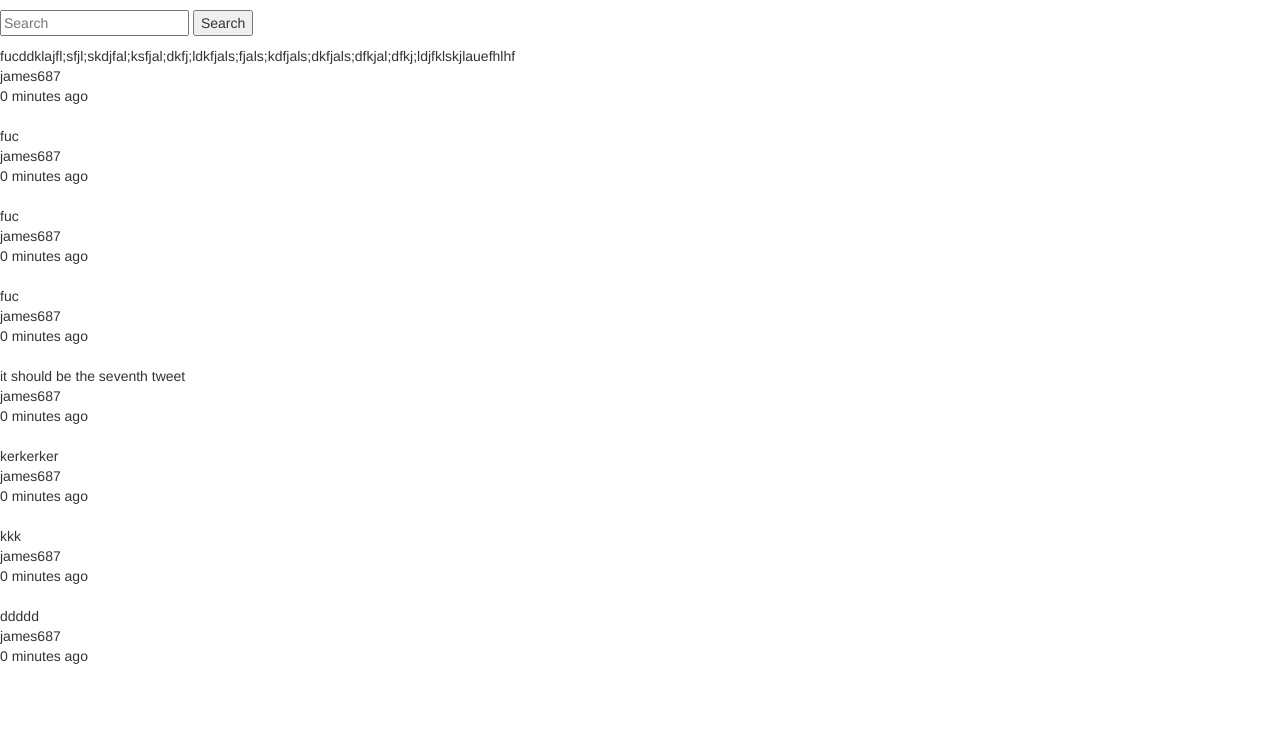
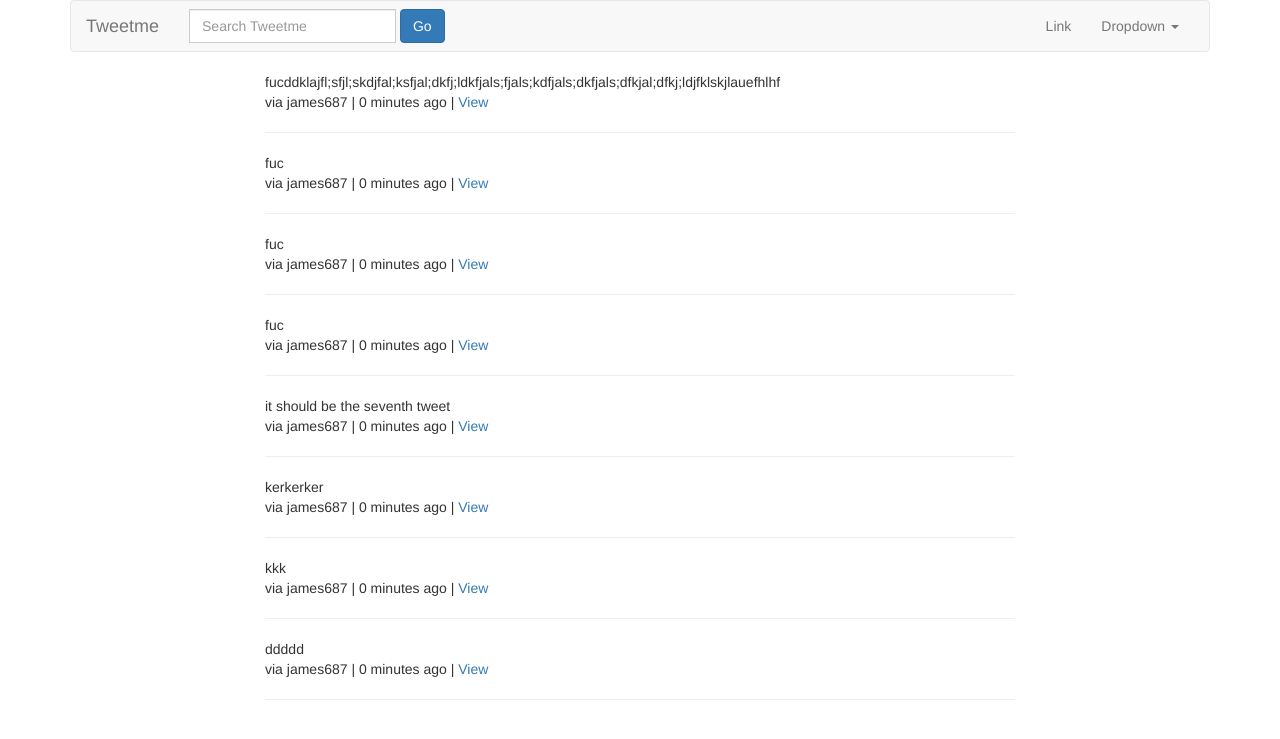
Before and after one commit to james687/Tweetme, a Django app: page /tweets/ in a window 1280 px wide. Shown: the top 739 px of the page. Run offline with Django 3.2, Linux system fonts and the light colour scheme; data comes from the database, SQL or seed files in the repository; both versions use the stored data as it was after the commit; some libraries are stand-ins or nearby versions.

Commit message:
add navbar and make the site look nicer by Bootstrap - put the search bar into navbar - introduce  RWD using Bootstrap

```diff
--- a/templates/base.html
+++ b/templates/base.html
@@ -20,7 +20,10 @@
     <![endif]-->
   </head>
   <body>
-    {% block content %}{% endblock %}
+      <div class="container">
+        {% include 'navbar.html' %}
+        {% block content %}{% endblock %}
+      </div>
 
     <!-- jQuery (necessary for Bootstrap's JavaScript plugins) -->
     <script src="https://ajax.googleapis.com/ajax/libs/jquery/1.12.4/jquery.min.js"></script>
--- /dev/null
+++ b/templates/navbar.html
@@ -0,0 +1,31 @@
+<nav class="navbar navbar-default">
+  <div class="container-fluid">
+    <!-- Brand and toggle get grouped for better mobile display -->
+    <div class="navbar-header">
+      <button type="button" class="navbar-toggle collapsed" data-toggle="collapse" data-target="#bs-example-navbar-collapse-1" aria-expanded="false">
+        <span class="sr-only">Toggle navigation</span>
+        <span class="icon-bar"></span>
+        <span class="icon-bar"></span>
+        <span class="icon-bar"></span>
+      </button>
+      <a class="navbar-brand" href="{% url 'home' %}">Tweetme</a>
+    </div>
+    {% include 'search_form.html' %}
+    <!-- Collect the nav links, forms, and other content for toggling -->
+    <div class="collapse navbar-collapse" id="bs-example-navbar-collapse-1">
+      <ul class="nav navbar-nav navbar-right">
+        <li><a href="#">Link</a></li>
+        <li class="dropdown">
+          <a href="#" class="dropdown-toggle" data-toggle="dropdown" role="button" aria-haspopup="true" aria-expanded="false">Dropdown <span class="caret"></span></a>
+          <ul class="dropdown-menu">
+            <li><a href="#">Action</a></li>
+            <li><a href="#">Another action</a></li>
+            <li><a href="#">Something else here</a></li>
+            <li role="separator" class="divider"></li>
+            <li><a href="#">Separated link</a></li>
+          </ul>
+        </li>
+      </ul>
+    </div><!-- /.navbar-collapse -->
+  </div><!-- /.container-fluid -->
+</nav>
--- a/tweets/templates/list.html
+++ b/tweets/templates/list.html
@@ -1,12 +1,21 @@
 {% extends "base.html" %}
 {% block title %}Tweet List{% endblock %}
 {% block content %}
-    <p>{% include 'search_form.html' %}</p>
-
     {% for tweet in object_list %}
-        {{ tweet.content }}<br/>
-        {{ tweet.user }}<br/>
-        {{ tweet.created_at | timesince }} ago<br/><br/>
+        <div class="row">
+            <div class="col-sm-8 col-sm-offset-2">
+                <div class="media">
+                    {% if tweet.image_url %} <!-- 20170815 no image_url now -->
+                        <img class="d-flex mr-3" src="{{ tweet.image_url }}" />
+                    {% endif %}
+                    <div class="media-body">
+                        {{ tweet.content }}<br/>
+                        via {{ tweet.user }} | {{ tweet.created_at | timesince }} ago | <a href="{{ tweet.get_absolute_url }}">View</a> <br/>
+                    </div>
+                </div>
+                <hr />
+            </div>
+        </div>
     {% empty %}
         {% if request.GET.q %}
             <div>No result!</div>
--- a/tweets/templates/search_form.html
+++ b/tweets/templates/search_form.html
@@ -2,7 +2,10 @@
 this will do the same thing
 <form method="get" action="{% url 'tweet:list' %}">
 -->
-<form method="get" action="">
-    <input type="text" name="q" placeholder="Search" value="{{ request.GET.q }}"/>
-    <input type="submit" value="Search" />
+<form class="navbar-form navbar-left" method="get" action="">
+    <label class="sr-only" for="searchInput">Search</label>
+    <div class="input-group mb-2 mr-sm-2 mb-sm-0">
+         <input class="form-control" type="text" name="q" id="searchInput" placeholder="Search Tweetme" value="{{ request.GET.q }}"/>
+    </div>
+    <input type="submit" class="btn btn-primary" value="Go" />
 </form>
```
Also changed, not shown: tweets/templates/detail.html (+7 -3 lines), db.sqlite3.
